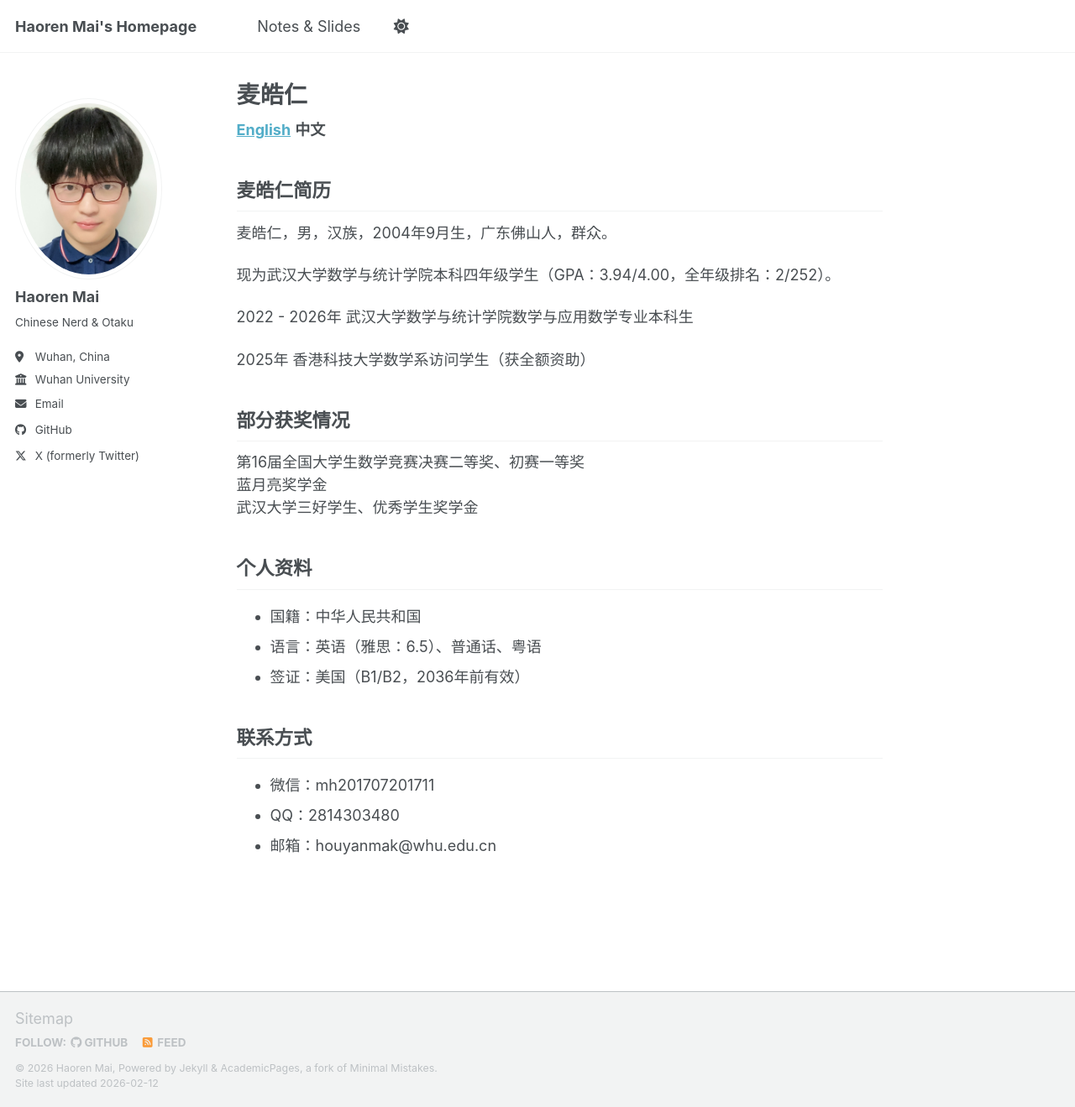
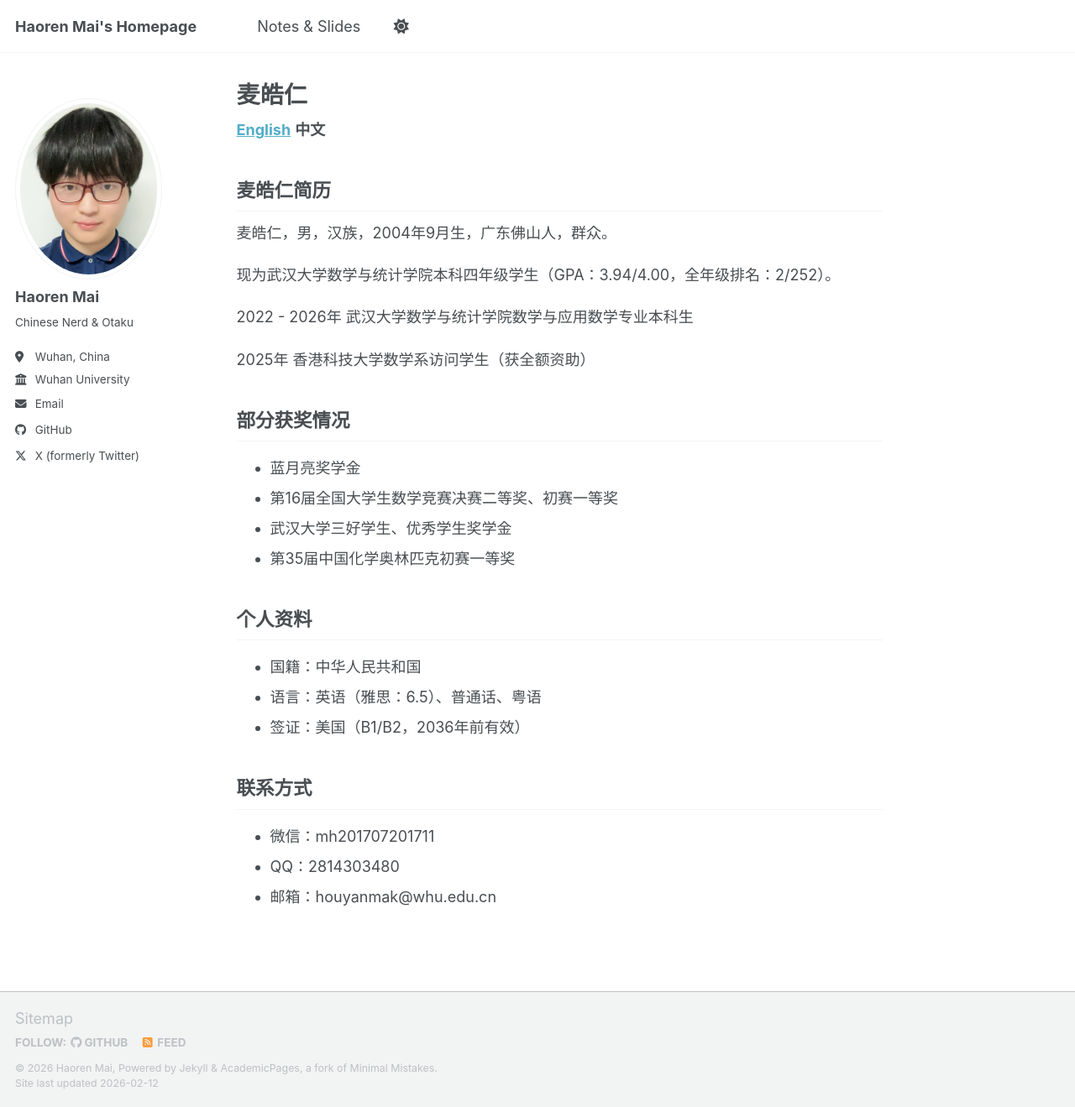
Before and after one commit to haorenmai/haorenmai, a Jekyll site: the page built from _pages/aboutcn.md, in a window 1280 px wide and 1319 px high. Shown: the whole window at 84% size. Built offline with Jekyll 4.4.1, drawn with Linux system fonts in a browser that asks for light colours; a script bundle is joined from its source files by our own code; library files that are not in the unit come from our copies.

Commit message:
Update aboutcn.md

```diff
--- a/_pages/aboutcn.md
+++ b/_pages/aboutcn.md
@@ -23,9 +23,10 @@ redirect_from:
 
 部分获奖情况
 ---
-第16届全国大学生数学竞赛决赛二等奖、初赛一等奖
-蓝月亮奖学金
-武汉大学三好学生、优秀学生奖学金
+* 蓝月亮奖学金
+* 第16届全国大学生数学竞赛决赛二等奖、初赛一等奖
+* 武汉大学三好学生、优秀学生奖学金
+* 第35届中国化学奥林匹克初赛一等奖
 
 个人资料
 ---
```
